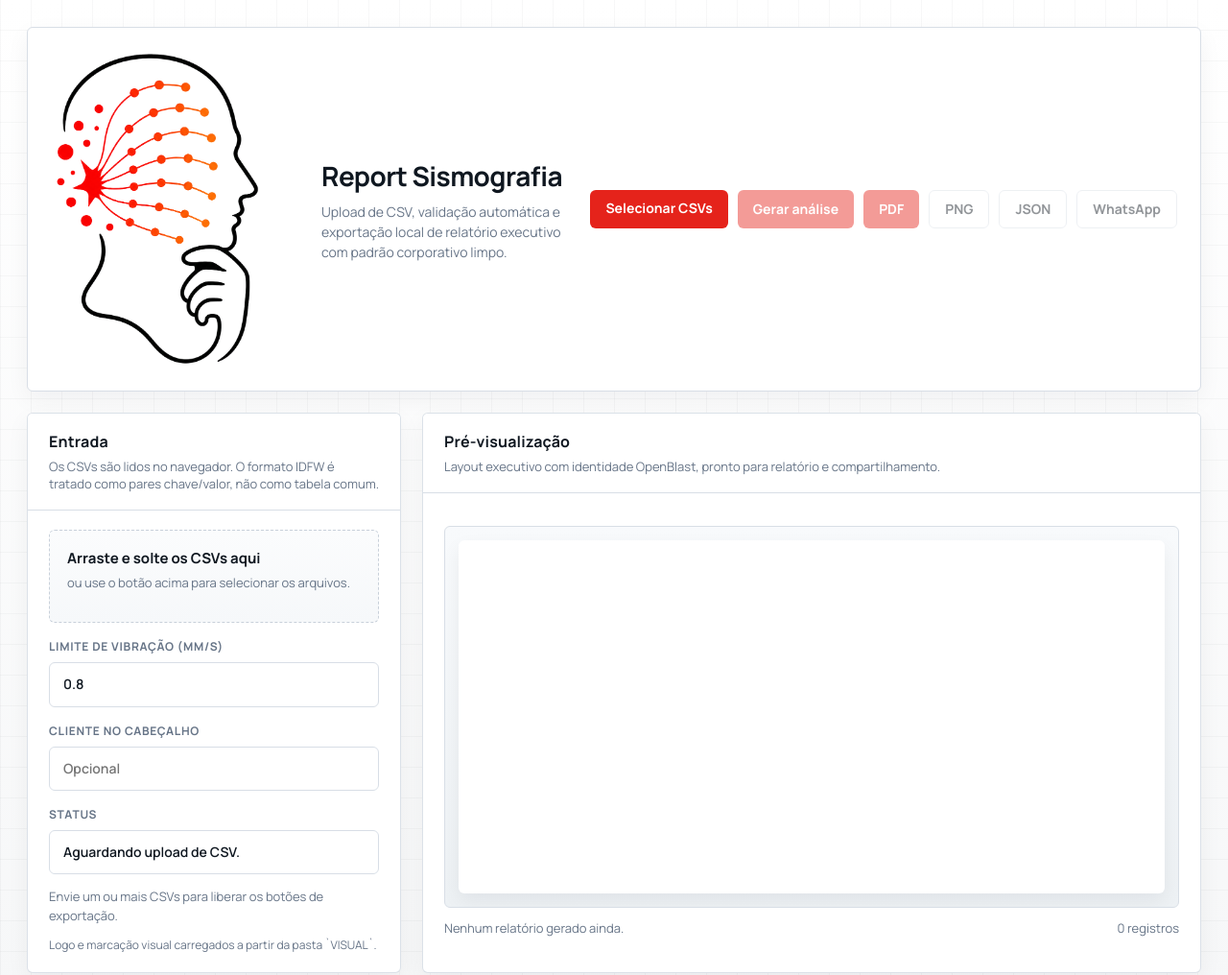
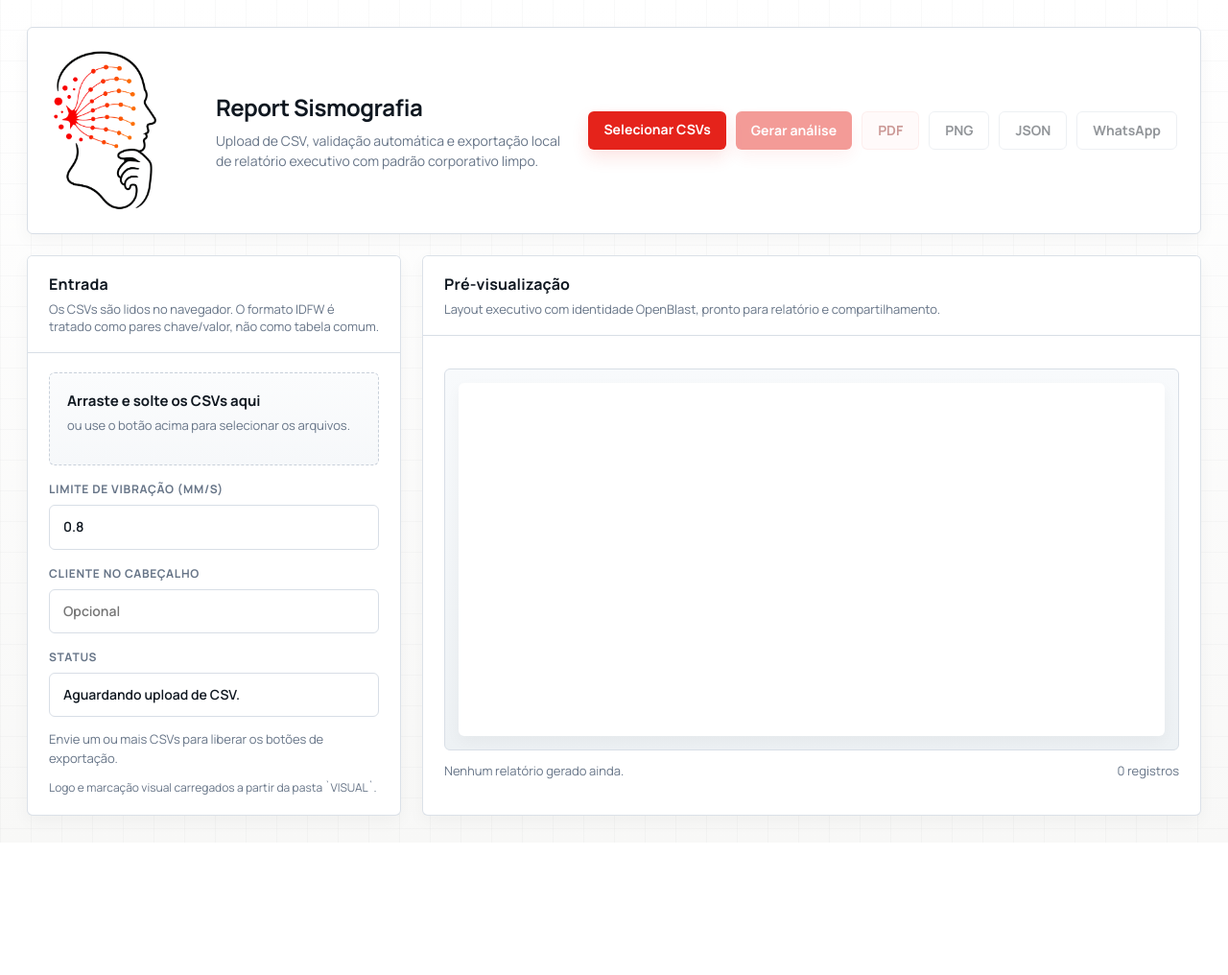
Before and after one commit to SILVAThiagoFerreira/report-sismografia, a plain HTML site: page docs/index.html in a window 1280 px wide. Shown: the whole page at 96% size. After the commit the page ends 878 px from the top, so only its background shows below. Drawn offline with nearby package versions, Linux system fonts and the light colour scheme.

Commit message:
style: tighten report sismografia branding

```diff
--- a/docs/styles.css
+++ b/docs/styles.css
@@ -6,7 +6,7 @@
   --ink: #0f1720;
   --muted: #667487;
   --line: #d8dee6;
-  --bg: #f6f7f8;
+  --bg: #f8f8f7;
   --card: #ffffff;
   --green: #7bc51c;
   --radius: 6px;
@@ -18,22 +18,22 @@ body {
   font-family: Manrope, Arial, sans-serif;
   color: var(--ink);
   background:
-    linear-gradient(0deg, rgba(15, 23, 32, 0.03) 1px, transparent 1px),
-    linear-gradient(90deg, rgba(15, 23, 32, 0.03) 1px, transparent 1px),
-    linear-gradient(180deg, #ffffff 0%, #f6f7f8 100%);
+    linear-gradient(0deg, rgba(15, 23, 32, 0.025) 1px, transparent 1px),
+    linear-gradient(90deg, rgba(15, 23, 32, 0.025) 1px, transparent 1px),
+    linear-gradient(180deg, #ffffff 0%, #f8f8f7 100%);
   background-size: 32px 32px, 32px 32px, auto;
 }
 
 .shell { max-width: 1460px; margin: 0 auto; padding: 28px; }
 .hero {
-  display: grid; grid-template-columns: 260px 1fr auto; gap: 22px; align-items: center;
+  display: grid; grid-template-columns: 150px 1fr auto; gap: 22px; align-items: center;
   padding: 22px 24px; border: 1px solid var(--line); border-radius: var(--radius);
-  background: #fff; box-shadow: 0 8px 24px rgba(15, 23, 32, .05);
+  background: #fff; box-shadow: 0 6px 18px rgba(15, 23, 32, .04);
 }
 .brandmark {
-  width: 220px; max-width: 100%; display: block;
+  width: 112px; max-width: 100%; display: block;
 }
-.hero h1 { margin: 0; font-size: 28px; letter-spacing: -0.02em; }
+.hero h1 { margin: 0; font-size: 24px; letter-spacing: -0.02em; }
 .hero p { margin: 8px 0 0; color: var(--muted); font-size: 14px; line-height: 1.5; }
 .hero-actions { display: flex; flex-wrap: wrap; gap: 10px; justify-content: flex-end; }
 
@@ -43,14 +43,14 @@ button, .file-label {
 }
 button:hover, .file-label:hover { transform: translateY(-1px); }
 button:disabled { opacity: .45; cursor: not-allowed; transform: none; }
-.primary, .file-label { background: var(--red); color: #fff; box-shadow: none; }
-.secondary { background: var(--red); color: #fff; }
+.primary, .file-label { background: var(--red); color: #fff; box-shadow: 0 8px 18px rgba(229, 35, 27, .12); }
+.secondary { background: #fff5f4; color: #8f201a; border: 1px solid rgba(229, 35, 27, .12); }
 .ghost { background: #fff; color: var(--ink); border: 1px solid var(--line); }
 
 .layout { display: grid; grid-template-columns: 390px 1fr; gap: 22px; margin-top: 22px; }
 .panel {
   border-radius: var(--radius); overflow: hidden; border: 1px solid rgba(216, 222, 230, .9);
-  background: #fff; box-shadow: 0 8px 24px rgba(15, 23, 32, .05);
+  background: #fff; box-shadow: 0 6px 18px rgba(15, 23, 32, .04);
 }
 .panel-head {
   padding: 18px 22px; background: #fff; color: var(--ink); border-bottom: 1px solid var(--line);
@@ -95,7 +95,7 @@ button:disabled { opacity: .45; cursor: not-allowed; transform: none; }
   background: linear-gradient(180deg, #f8fafc 0%, #edf1f4 100%); padding: 14px;
 }
 .report-page {
-  border-radius: var(--radius); overflow: hidden; background: white; box-shadow: 0 8px 20px rgba(15, 23, 32, .06);
+  border-radius: var(--radius); overflow: hidden; background: white; box-shadow: 0 6px 16px rgba(15, 23, 32, .04);
 }
 .report-canvas { display: block; width: 100%; height: auto; }
 .hintbar {
```
